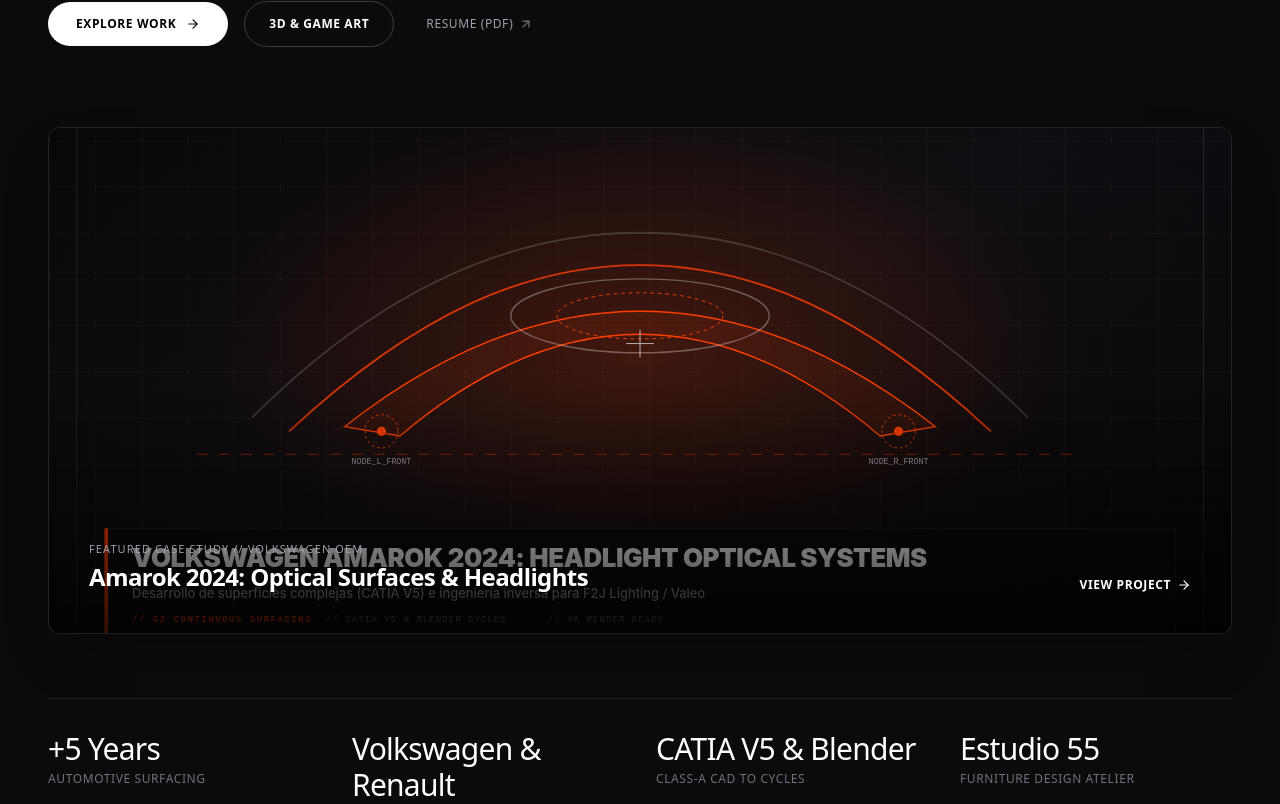
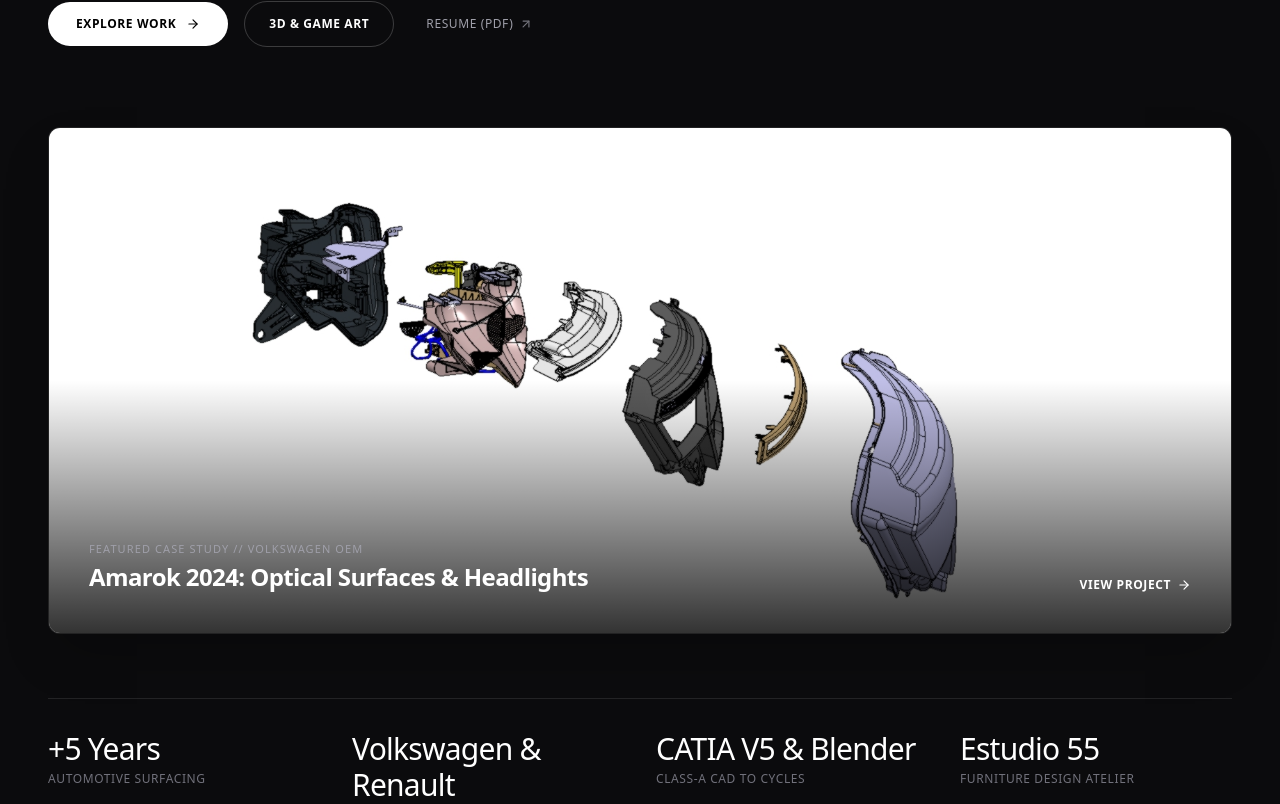
Before and after one commit to eliseogasion/portfolio-personal-web, a Next.js app: page / in a window 1280 px wide. Shown: the part 536-1340 px from the top of the page. Built offline with nearby package versions, Linux system fonts and the light colour scheme.

Commit message:
fix: update vw-amarok-headlights image extension from .svg to .jpg across all components

```diff
--- a/src/app/layout.tsx
+++ b/src/app/layout.tsx
@@ -38,7 +38,7 @@ export const metadata: Metadata = {
     locale: 'en_US',
     images: [
       {
-        url: '/projects/vw-amarok-headlights.svg',
+        url: '/projects/vw-amarok-headlights.jpg',
         width: 1280,
         height: 720,
         alt: 'Eliseo Gasion Portfolio Showcase'
--- a/src/components/Hero.tsx
+++ b/src/components/Hero.tsx
@@ -67,7 +67,7 @@ export default function Hero() {
         {/* Featured Visual Canvas (Porsche-Style Cinematic Banner) */}
         <div className="relative aspect-[21/9] w-full rounded-xl overflow-hidden bg-zinc-950 border border-white/10 shadow-2xl mb-16 group">
           <Image
-            src="/projects/vw-amarok-headlights.svg"
+            src="/projects/vw-amarok-headlights.jpg"
             alt="Volkswagen Amarok 2024 Headlight Systems"
             fill
             priority
--- a/src/data/portfolioData.ts
+++ b/src/data/portfolioData.ts
@@ -226,9 +226,9 @@ export const portfolioData: PortfolioConfig = {
       categoryLabel: "Automotive OEM",
       clientOrContext: "Volkswagen LatAm / F2J Lighting (France)",
       year: "2020 — 2022",
-      heroImage: "/projects/vw-amarok-headlights.svg",
+      heroImage: "/projects/vw-amarok-headlights.jpg",
       gallery: [
-        "/projects/vw-amarok-headlights.svg",
+        "/projects/vw-amarok-headlights.jpg",
         "/projects/renault-h1312-panels.svg",
         "/projects/driving-empire-hypercar.svg"
       ],
@@ -263,7 +263,7 @@ export const portfolioData: PortfolioConfig = {
       heroImage: "/projects/renault-h1312-panels.svg",
       gallery: [
         "/projects/renault-h1312-panels.svg",
-        "/projects/vw-amarok-headlights.svg"
+        "/projects/vw-amarok-headlights.jpg"
       ],
       tags: ["Renault", "Bodywork", "Fenders & Bumpers", "Plastic Injection", "CATIA V5"],
       tools: ["CATIA V5", "SolidWorks", "KeyShot", "Photoshop"],
```
Also changed, not shown: public/projects/vw-amarok-headlights.jpg (added), public/projects/vw-amarok-headlights.svg (deleted).
